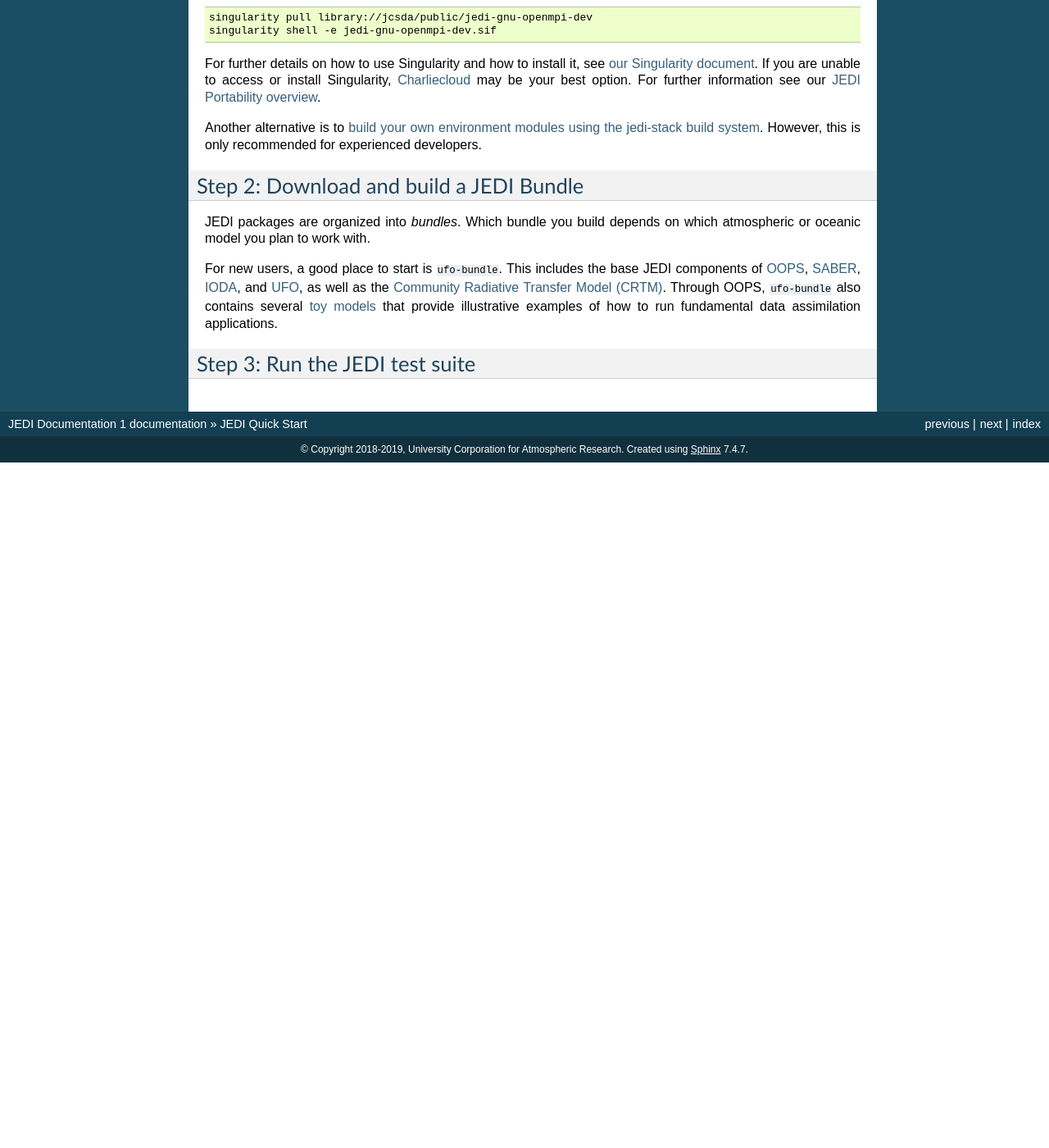
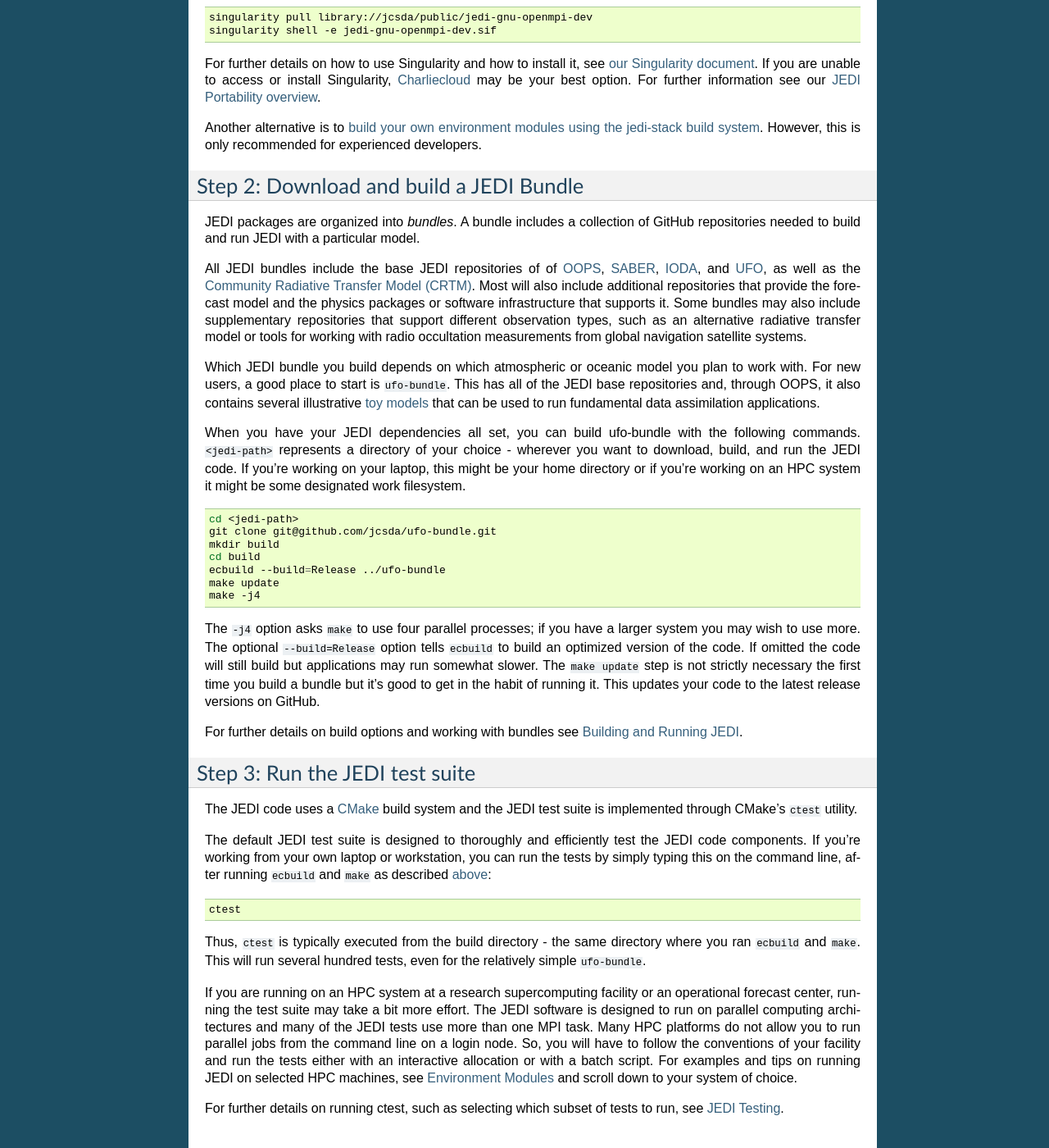
Before and after one commit to JCSDA/jedi-docs, a Sphinx documentation site: the page built from docs/quick-start.rst, in a window 1280 px wide and 1400 px high, scrolled down 581 px. Shown: the whole window at 82% size. Built offline with Sphinx 7.4.7, drawn with Linux system fonts in a browser that asks for light colours; before the commit the page ends 1145 px from its top, so only the background shows below that; some of the changed text lies outside the part shown.

Commit message:
first draft of quick start complete

```diff
--- a/docs/quick-start.rst
+++ b/docs/quick-start.rst
@@ -1,7 +1,7 @@
 JEDI Quick Start
 ================
 
-So, you :doc:`already know what JEDI is <overview/what>` and you are eager to start using it.  You have come to the right place.  Let's get started.
+So, you :doc:`already know what JEDI is <overview/what>` and you are eager to start using it.  You have come to the right place.  Let's get started.  If you run into any problems along the way, you may wish to consult the :doc:`FAQ <FAQ/FAQ>` or the `JEDI forums <https://forums.jcsda.org>`_.
 
 Step 1: Acquire JEDI dependencies
 ---------------------------------
@@ -21,16 +21,46 @@
 
 Another alternative is to `build your own environment modules using the jedi-stack build system <https://github.com/jcsda/jedi-stack>`_.  However, this is only recommended for experienced developers.
 
+.. _quick-start-build:
+
 Step 2: Download and build a JEDI Bundle
 ----------------------------------------
 
-JEDI packages are organized into *bundles*.  Which bundle you build depends on which atmospheric or oceanic model you plan to work with.
+JEDI packages are organized into *bundles*.  A bundle includes a collection of GitHub repositories needed to build and run JEDI with a particular model.
 
-For new users, a good place to start is :code:`ufo-bundle`.  This includes the base JEDI components of :doc:`OOPS <jedi-components/oops/index>`, :doc:`SABER <jedi-components/saber/index>`, :doc:`IODA <jedi-components/ioda/index>`, and :doc:`UFO <jedi-components/ufo/index>`, as well as the `Community Radiative Transfer Model (CRTM) <https://github.com/jcsda/crtm>`_.  Through OOPS, :code:`ufo-bundle` also contains several :doc:`toy models <jedi-components/oops/toy-models>` that provide illustrative examples of how to run fundamental data assimilation applications.
+All JEDI bundles include the base JEDI repositories of of :doc:`OOPS <jedi-components/oops/index>`, :doc:`SABER <jedi-components/saber/index>`, :doc:`IODA <jedi-components/ioda/index>`, and :doc:`UFO <jedi-components/ufo/index>`, as well as the `Community Radiative Transfer Model (CRTM) <https://github.com/jcsda/crtm>`_.  Most will also include additional repositories that provide the forecast model and the physics packages or software infrastructure that supports it.  Some bundles may also include supplementary repositories that support different observation types, such as an alternative radiative transfer model or tools for working with radio occultation measurements from global navigation satellite systems.
 
+Which JEDI bundle you build depends on which atmospheric or oceanic model you plan to work with.  For new users, a good place to start is :code:`ufo-bundle`.  This has all of the JEDI base repositories and, through OOPS, it also contains several illustrative :doc:`toy models <jedi-components/oops/toy-models>` that can be used to run fundamental data assimilation applications.
 
+When you have your JEDI dependencies all set, you can build ufo-bundle with the following commands.  :code:`<jedi-path>` represents a directory of your choice - wherever you want to download, build, and run the JEDI code.  If you're working on your laptop, this might be your home directory or if you're working on an HPC system it might be some designated work filesystem.
 
+.. code:: bash
 
+   cd <jedi-path>
+   git clone git@github.com/jcsda/ufo-bundle.git
+   mkdir build
+   cd build
+   ecbuild --build=Release ../ufo-bundle
+   make update
+   make -j4
+
+The :code:`-j4` option asks :code:`make` to use four parallel processes; if you have a larger system you may wish to use more.  The optional :code:`--build=Release` option tells :code:`ecbuild` to build an optimized version of the code.  If omitted the code will still build but applications may run somewhat slower.  The :code:`make update` step is not strictly necessary the first time you build a bundle but it's good to get in the habit of running it.  This updates your code to the latest release versions on GitHub.
+
+For further details on build options and working with bundles see :doc:`Building and Running JEDI <developer/building_and_testing/building_jedi>`.
 
 Step 3: Run the JEDI test suite
 -------------------------------
+
+The JEDI code uses a `CMake <https://cmake.org>`_ build system and the JEDI test suite is implemented through CMake's :code:`ctest` utility.
+
+The default JEDI test suite is designed to thoroughly and efficiently test the JEDI code components.  If you're working from your own laptop or workstation, you can run the tests by simply typing this on the command line, after running :code:`ecbuild` and :code:`make` as described :ref:`above <quick-start-build>`:
+
+.. code:: bash
+
+   ctest
+
+Thus, :code:`ctest` is typically executed from the build directory - the same directory where you ran :code:`ecbuild` and :code:`make`.  This will run several hundred tests, even for the relatively simple :code:`ufo-bundle`.
+
+If you are running on an HPC system at a research supercomputing facility or an operational forecast center, running the test suite may take a bit more effort.  The JEDI software is designed to run on parallel computing architectures and many of the JEDI tests use more than one MPI task.  Many HPC platforms do not allow you to run parallel jobs from the command line on a login node.  So, you will have to follow the conventions of your facility and run the tests either with an interactive allocation or with a batch script.  For examples and tips on running JEDI on selected HPC machines, see :doc:`Environment Modules <developer/jedi_environment/modules>` and scroll down to your system of choice.
+
+For further details on running ctest, such as selecting which subset of tests to run, see :doc:`JEDI Testing <developer/building_and_testing/unit_testing>`.
```
Also changed, not shown: docs/developer/building_and_testing/building_jedi.rst (+5 -3 lines).
